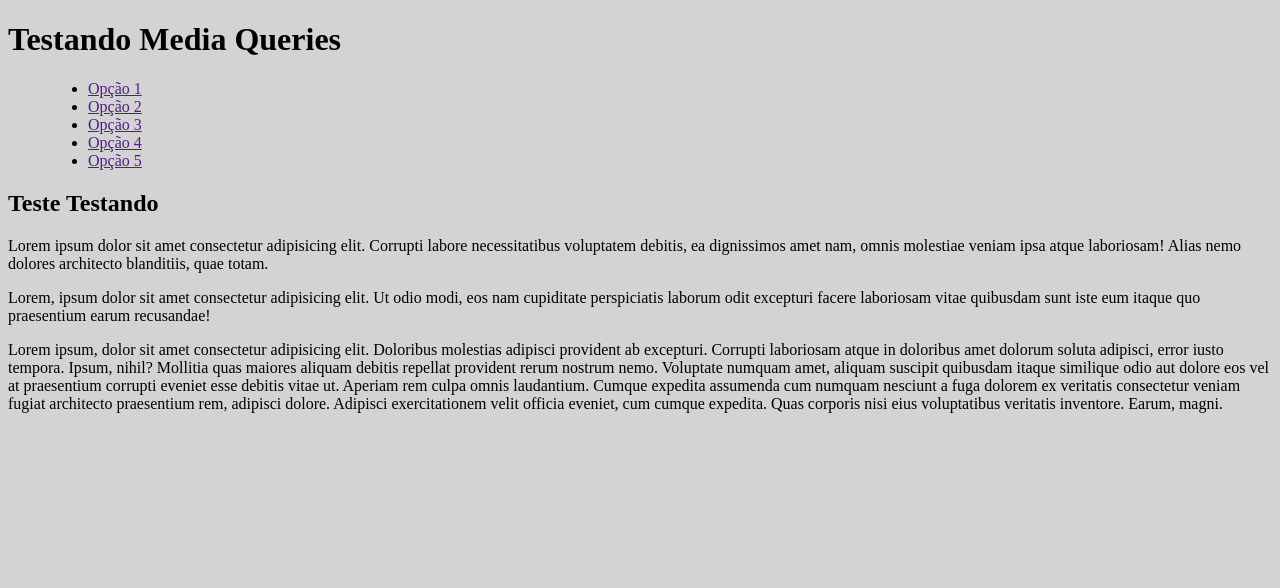
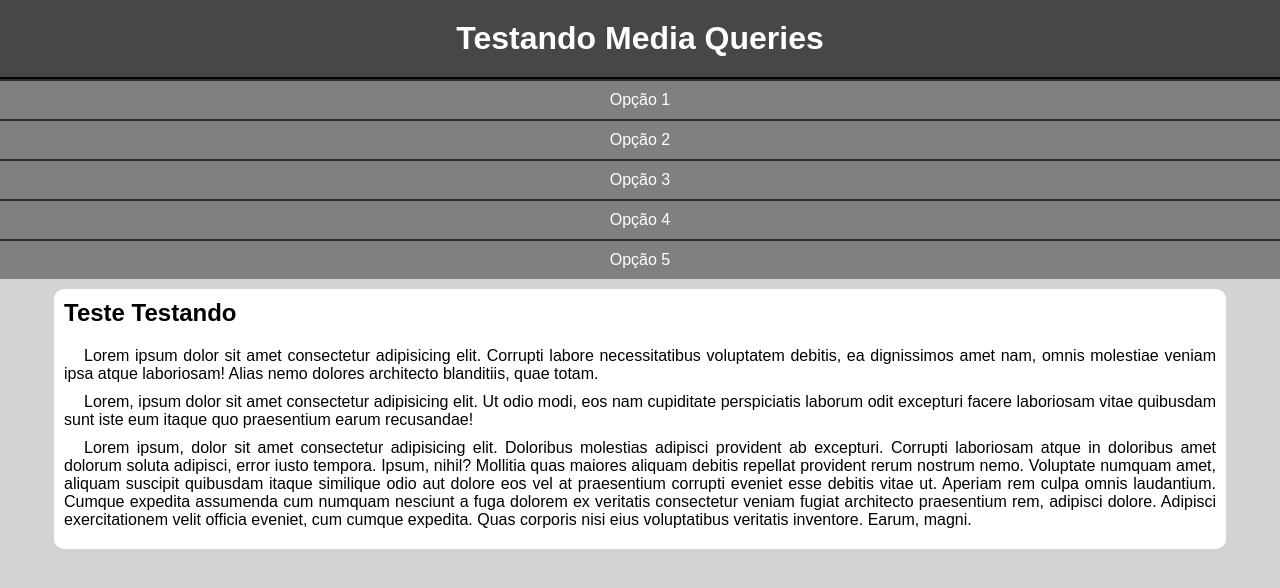
Before and after one commit to 3liaaas/html-css, a plain HTML site: page exercicios/ex026/mq005/index.html in a window 1280 px wide. Drawn offline with Linux system fonts and the light colour scheme.

Commit message:
Update style.css

```diff
--- a/exercicios/ex026/mq005/estilos/style.css
+++ b/exercicios/ex026/mq005/estilos/style.css
@@ -1,5 +1,65 @@
 @charset "UTF-8";
 
-body {
+*{
+    font-family: Arial, Helvetica, sans-serif;
+    margin: 0px;
+    padding: 0px;
+}
+
+body, html {
     background-color: lightgray;
 }
+
+header{
+    background-color: gray;
+    color: w;
+}
+
+header > h1 {
+    border-bottom: 2px solid black;
+    background-color: rgb(71, 71, 71);
+    padding: 20px;
+    text-align: center;
+    color: white;
+}
+
+menu{
+    display: block;
+}
+
+menu > ul {
+    list-style-type: none;
+}
+
+menu > ul > li > a {
+    display: block;
+    padding: 10px;
+    text-decoration: none;
+    text-align: center;
+    background-color: rgb(87. 87, 87);
+    color: white;
+    border-top: 2px solid rgb(46, 46, 46);
+}
+
+menu > ul > li > a:hover {
+    background-color: rgb(168, 168, 168);
+}
+
+main {
+    width: 90vw;
+    background-color: white;
+    margin: auto;
+    padding: 10px;
+    border-radius: 10px;
+    margin-top: 10px;
+}
+
+article > h2 {
+    padding-bottom: 20px;
+}
+
+article > p {
+    text-align: justify;
+    margin-bottom: 10px;
+    text-indent: 20px;
+}
```
